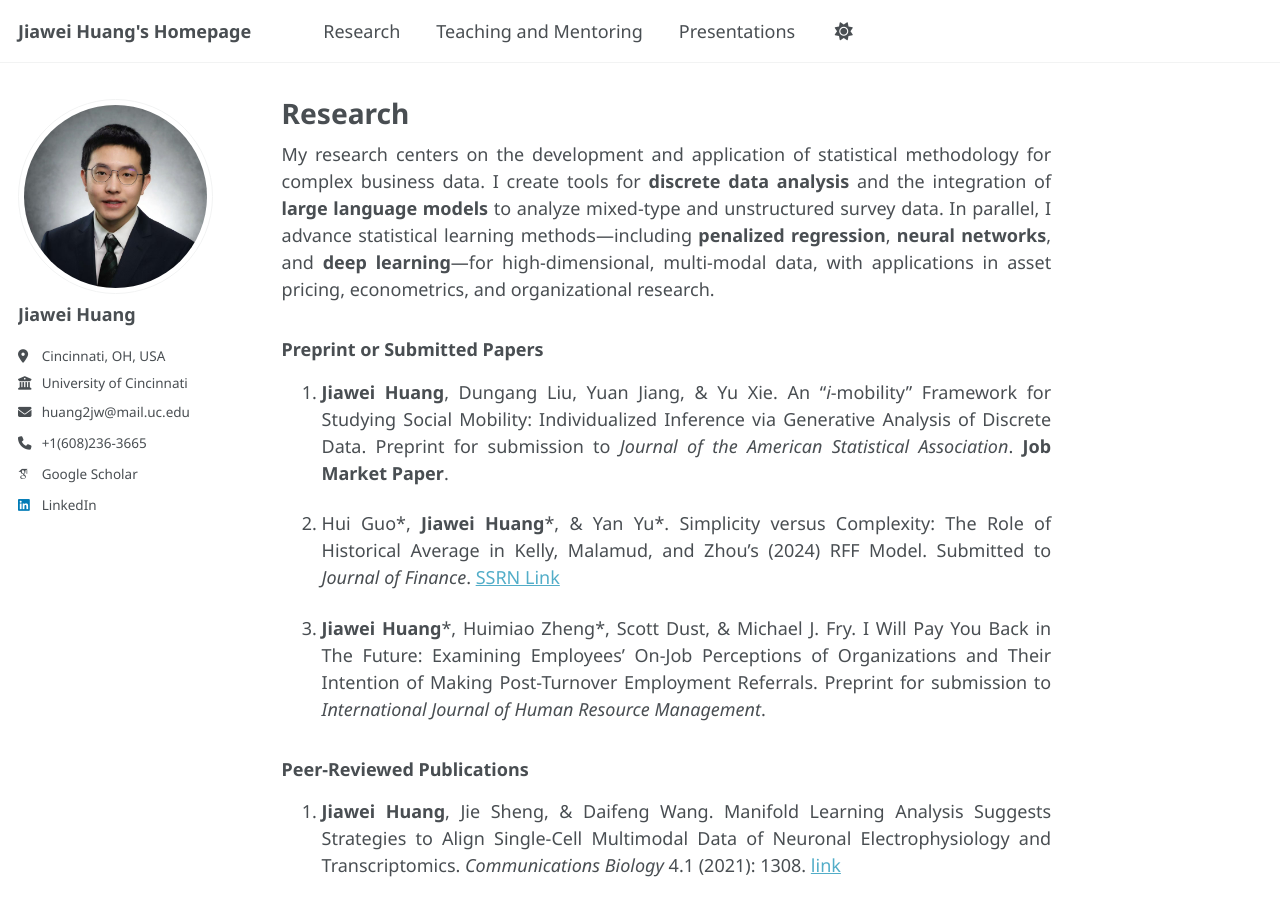
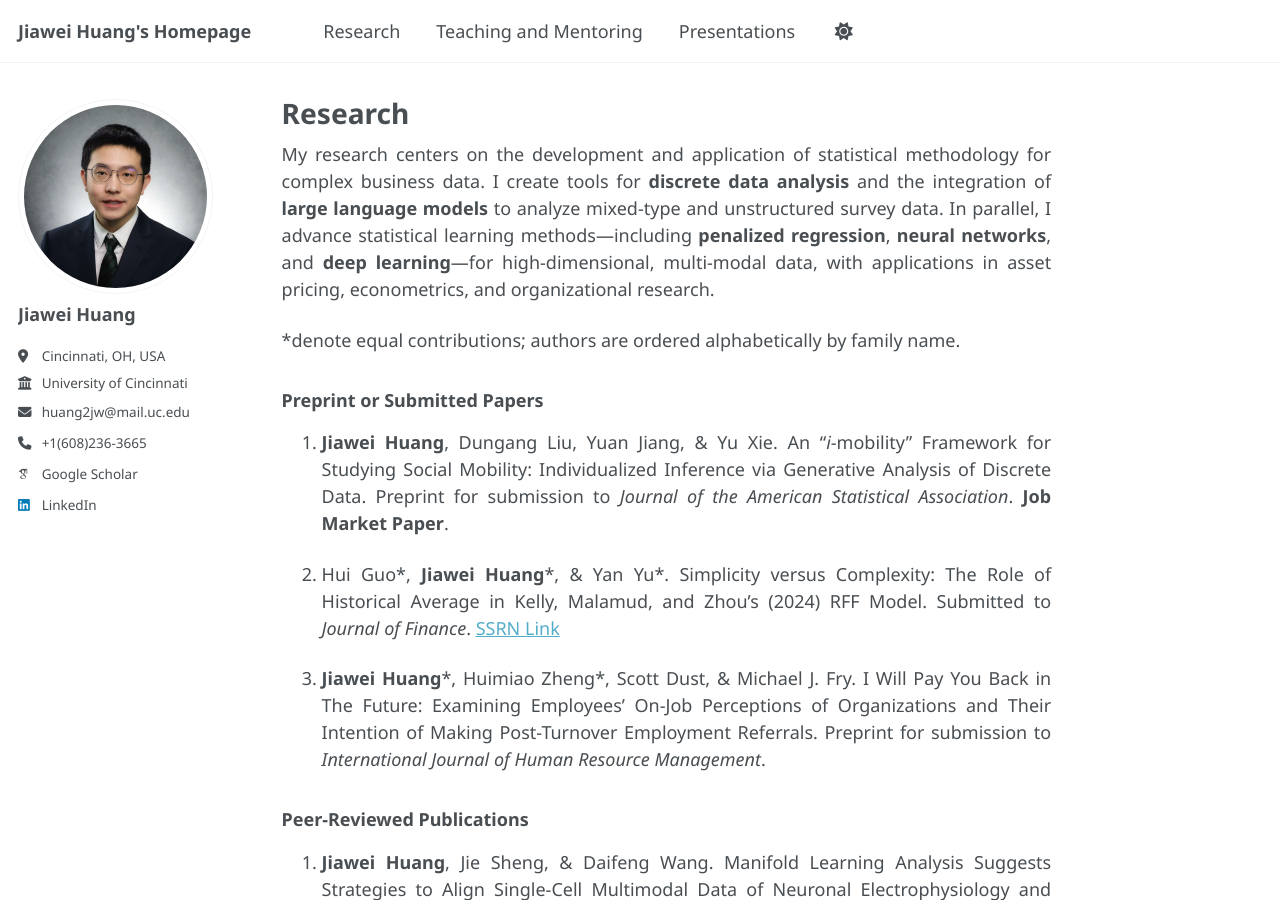
Before and after one commit to Jiawei98/Jiawei98.github.io, a Jekyll site: the page built from _pages/research.md, in a window 1280 px wide and 900 px high. Built offline with Jekyll 4.4.1, drawn with Linux system fonts in a browser that asks for light colours; some web fonts are replaced; a script that is not in the unit is left out.

Commit message:
Update research.md

```diff
--- a/_pages/research.md
+++ b/_pages/research.md
@@ -5,6 +5,8 @@ author_profile: true
 ---
 
 My research centers on the development and application of statistical methodology for complex business data. I create tools for **discrete data analysis** and the integration of **large language models** to analyze mixed-type and unstructured survey data. In parallel, I advance statistical learning methods—including **penalized regression**, **neural networks**, and **deep learning**—for high-dimensional, multi-modal data, with applications in asset pricing, econometrics, and organizational research.
+
+*denote equal contributions; authors are ordered alphabetically by family name.
 
 ### Preprint or Submitted Papers
 
```
